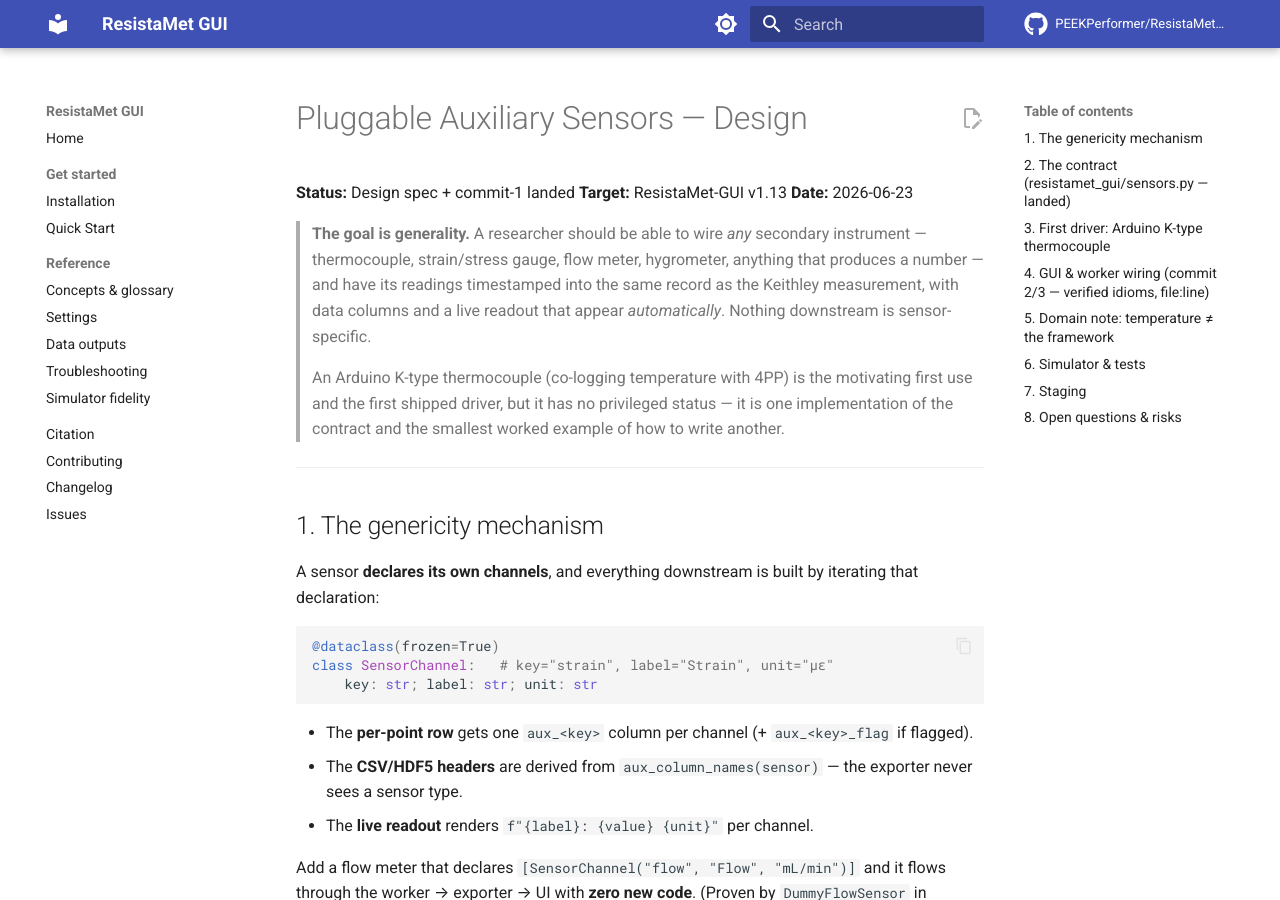
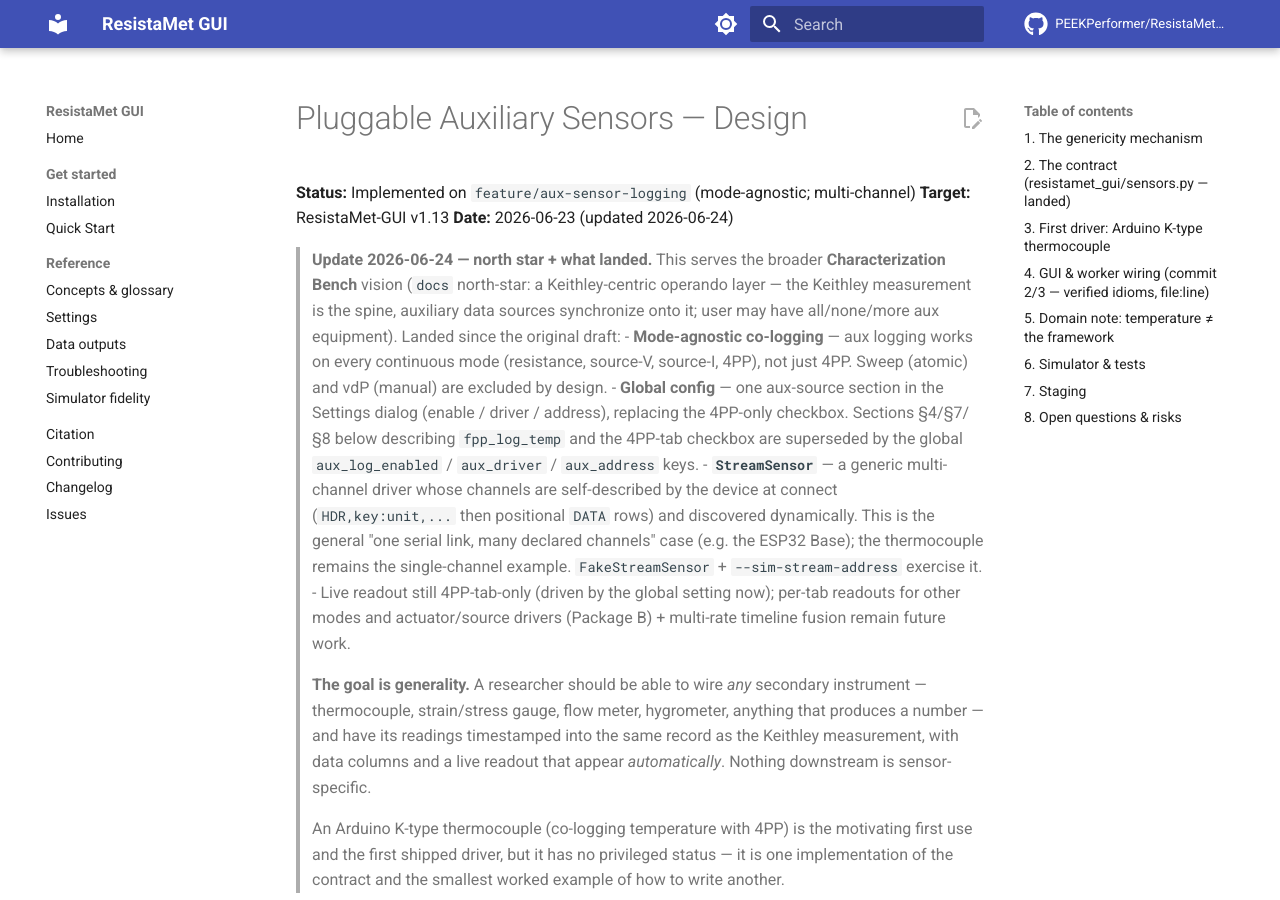
Before and after one commit to PEEKPerformer/ResistaMet-GUI, an MkDocs documentation site: the page built from docs/design/pluggable_sensors.md, in a window 1280 px wide and 900 px high. Built offline with MkDocs 1.6.1 and Material for MkDocs 9.7.7, drawn with Linux system fonts in a browser that asks for light colours; comment, search, counter and statistics services are not loaded.

Commit message:
docs(bench): sync sensor design doc to mode-agnostic + StreamSensor

```diff
--- a/docs/design/pluggable_sensors.md
+++ b/docs/design/pluggable_sensors.md
@@ -1,8 +1,24 @@
 # Pluggable Auxiliary Sensors — Design
 
-**Status:** Design spec + commit-1 landed
+**Status:** Implemented on `feature/aux-sensor-logging` (mode-agnostic; multi-channel)
 **Target:** ResistaMet-GUI v1.13
-**Date:** 2026-06-23
+**Date:** 2026-06-23 (updated 2026-06-24)
+
+> **Update 2026-06-24 — north star + what landed.** This serves the broader **Characterization Bench**
+> vision (`docs` north-star: a Keithley-centric operando layer — the Keithley measurement is the spine,
+> auxiliary data sources synchronize onto it; user may have all/none/more aux equipment). Landed since
+> the original draft:
+> - **Mode-agnostic co-logging** — aux logging works on every continuous mode (resistance, source-V,
+>   source-I, 4PP), not just 4PP. Sweep (atomic) and vdP (manual) are excluded by design.
+> - **Global config** — one aux-source section in the Settings dialog (enable / driver / address),
+>   replacing the 4PP-only checkbox. Sections §4/§7/§8 below describing `fpp_log_temp` and the 4PP-tab
+>   checkbox are superseded by the global `aux_log_enabled` / `aux_driver` / `aux_address` keys.
+> - **`StreamSensor`** — a generic multi-channel driver whose channels are self-described by the device
+>   at connect (`HDR,key:unit,...` then positional `DATA` rows) and discovered dynamically. This is the
+>   general "one serial link, many declared channels" case (e.g. the ESP32 Base); the thermocouple
+>   remains the single-channel example. `FakeStreamSensor` + `--sim-stream-address` exercise it.
+> - Live readout still 4PP-tab-only (driven by the global setting now); per-tab readouts for other modes
+>   and actuator/source drivers (Package B) + multi-rate timeline fusion remain future work.
 
 > **The goal is generality.** A researcher should be able to wire *any* secondary instrument —
 > thermocouple, strain/stress gauge, flow meter, hygrometer, anything that produces a number — and
```
